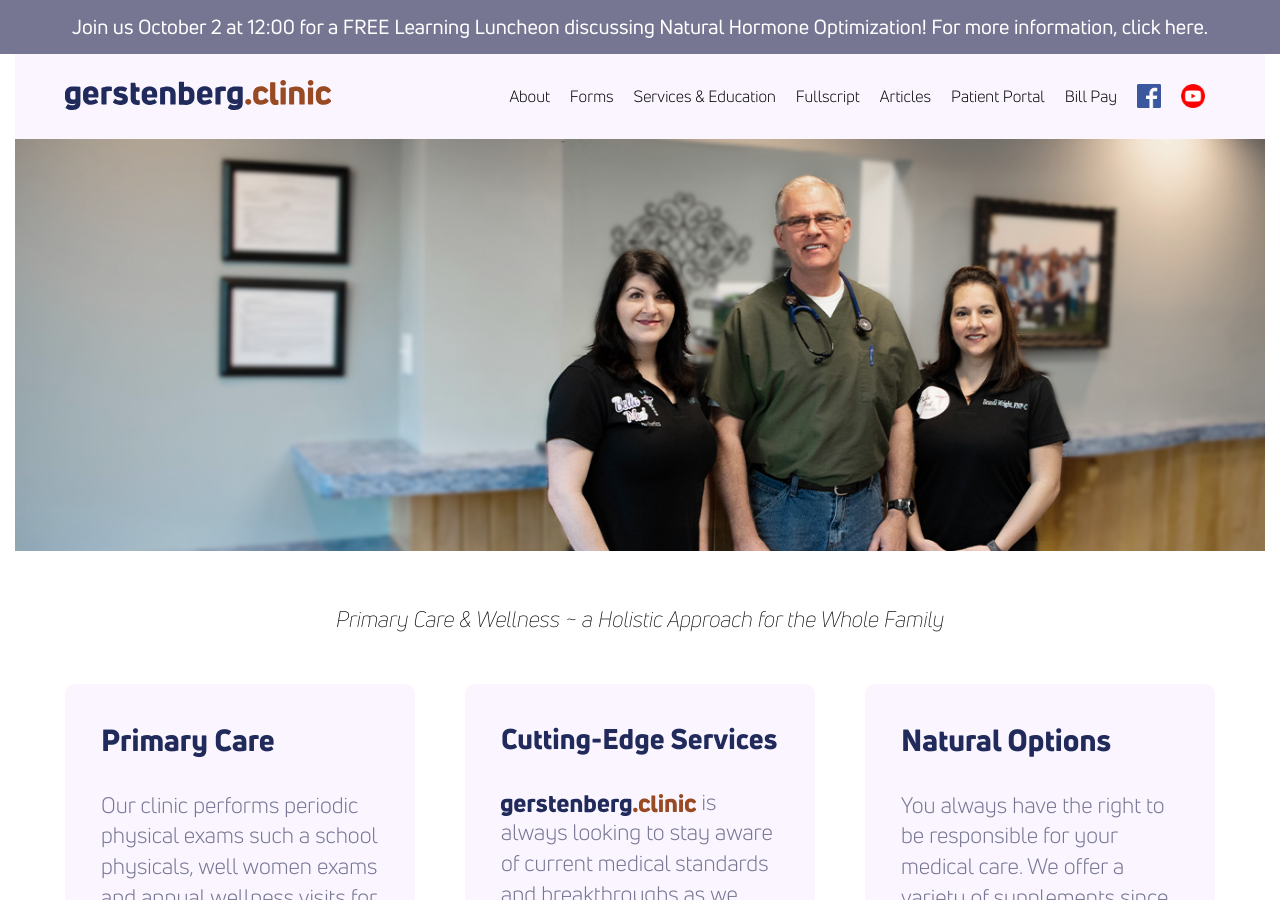
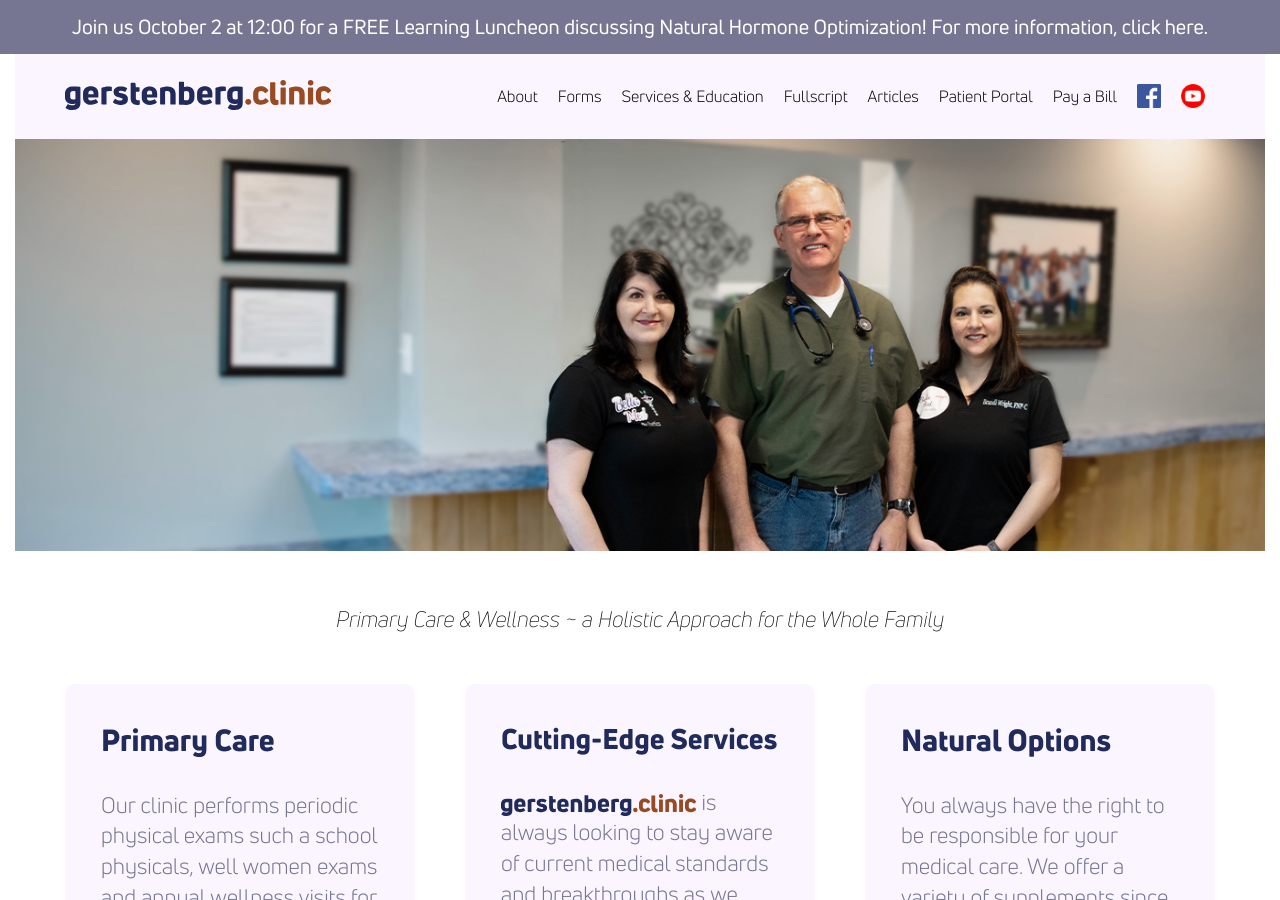
Before and after one commit to theneverwoods/gerstenberg.clinic, a Jekyll site: the page built from index.html, in a window 1280 px wide and 900 px high. Built offline with Jekyll 4.4.1, drawn with Linux system fonts in a browser that asks for light colours; comment, search, counter and statistics services are not loaded.

```diff
--- a/_includes/header.html
+++ b/_includes/header.html
@@ -26,7 +26,7 @@
       <li><a href="https://us.fullscript.com/welcome/gerstenbergclinic" target="_blank">Fullscript</a></li>
       <li><a href="https://us18.campaign-archive.com/home/?u=3bdf416b29288fcc89abfd51c&id=7ebbff7022" target="_blank">Articles</a></li>
       <li><a href="https://gerstenberg.mymedaccess.com/login" target="_blank">Patient Portal</a></li>
-      <li><a href="https://quickclick.com/r/kq8ue" target="_blank">Bill Pay</a></li>
+      <li><a href="https://quickclick.com/r/kq8ue" target="_blank">Pay a Bill</a></li>
       <li><a href="https://www.facebook.com/gerstenberg.clinic/" target="_blank"><img src="{{ site.baseurl }}/img/fb-icon.png" /></a></li>
       <li><a href="https://www.youtube.com/channel/UC9HfWlvz_leYJQkM4ac-yOw" target="_blank"><img src="{{ site.baseurl }}/img/youtube-icon.png" /></a></li>
     </ul>
```
